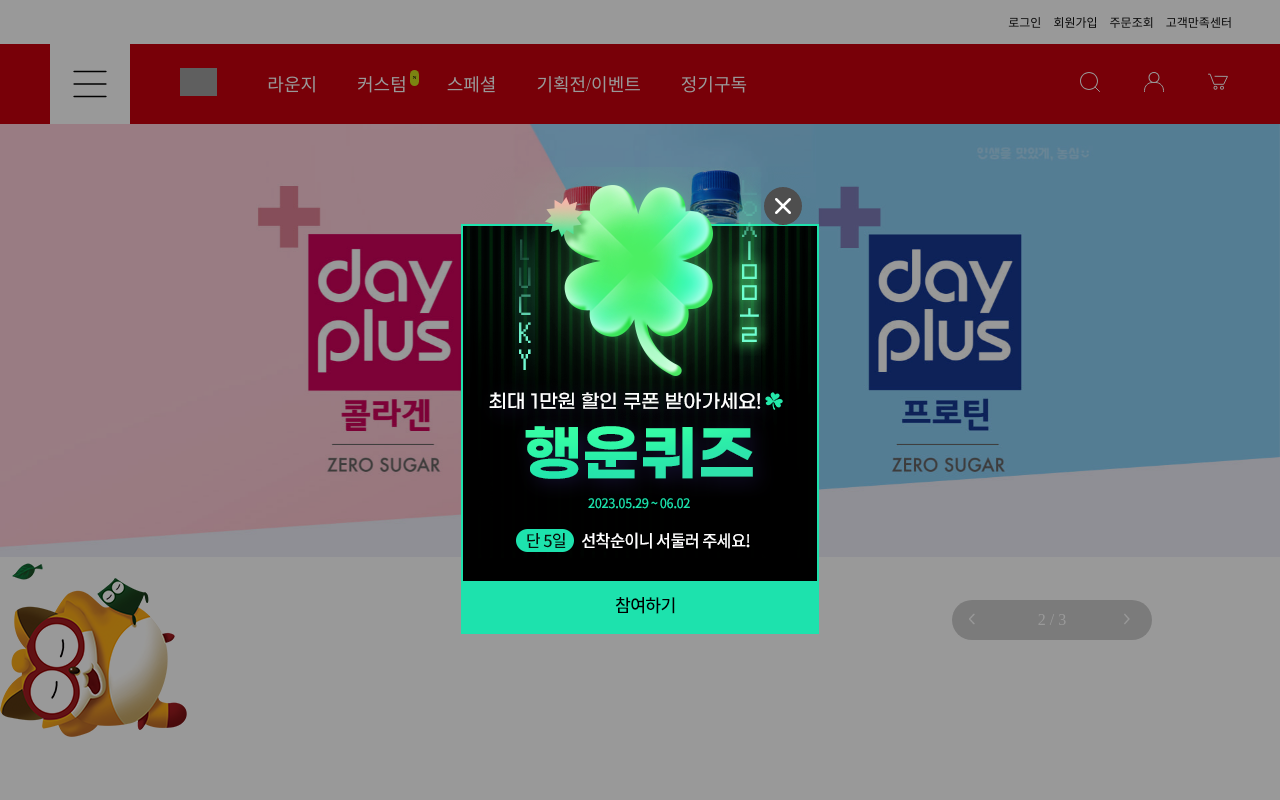
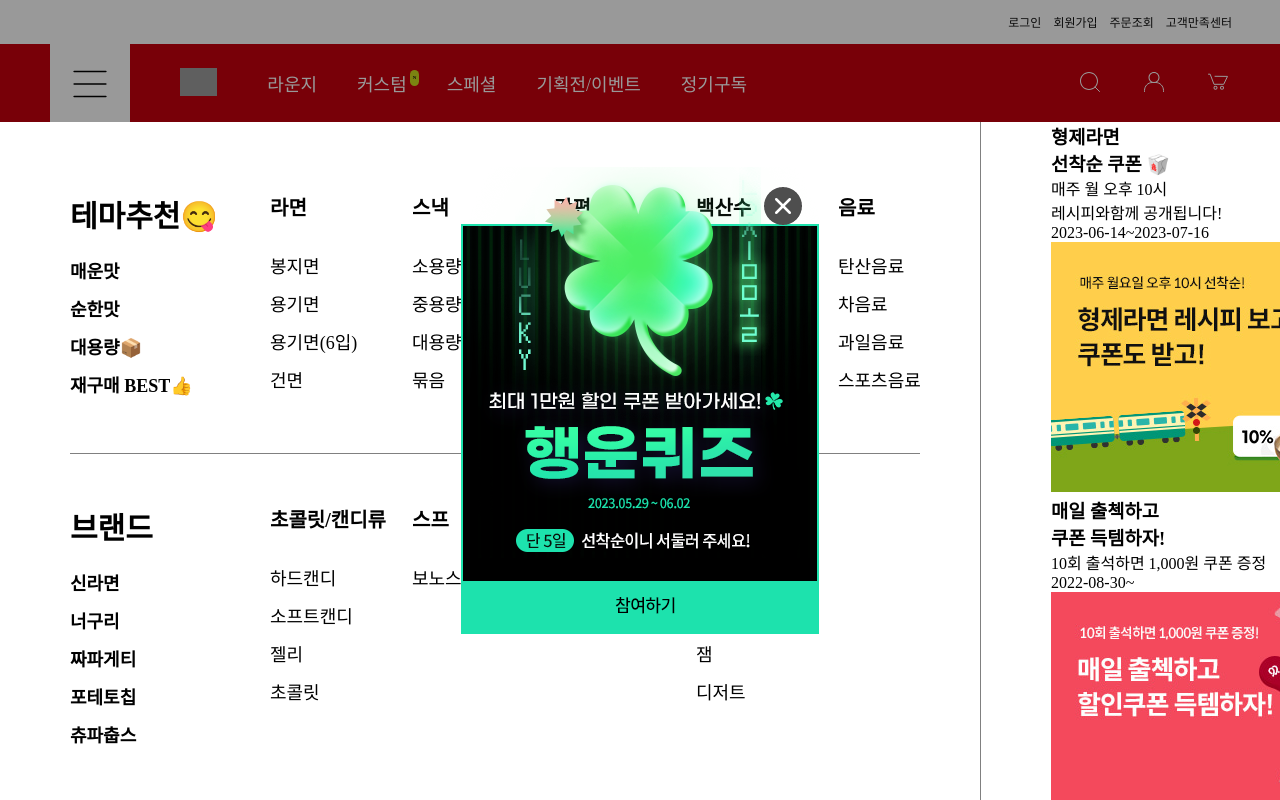
Before and after one commit to mungmung2j/nongsim-vue, a Vue app: page / in a window 1280 px wide. Shown: the top 800 px of the page. Built offline with nearby package versions, Linux system fonts and the light colour scheme; grey boxes are pictures that could not be loaded.

Commit message:
category 마크업 작업중

```diff
--- a/src/App.vue
+++ b/src/App.vue
@@ -1,5 +1,6 @@
 <template>
   <Header></Header>
+  <CategoryMenu></CategoryMenu>
   <Popup></Popup>
   <SwiperBig></SwiperBig>
   <Character></Character>
@@ -24,6 +25,7 @@
 import SwiperSmall from './components/SwiperSmall.vue';
 import Review from './components/Review.vue';
 import Footer from './components/Footer.vue';
+import CategoryMenu from './components/CategoryMenu.vue';
 </script>
 
 <style lang="scss">
--- /dev/null
+++ b/src/components/CategoryMenu.vue
@@ -0,0 +1,305 @@
+<template>
+  <div class="category-menu">
+    <div class="category-menu-detail">
+      <div class="detail-wrap">
+        <div class="detail-top">
+          <div class="detail-theme">
+            <span class="theme-big">테마추천😋</span><span class="theme-span">매운맛</span><span class="theme-span">순한맛</span><span class="theme-span">대용량📦</span><span class="theme-span">재구매 BEST👍</span>
+          </div>
+          <div class="detail-ramen">
+            <span class="ramen-big">라면</span><span class="ramen-span">봉지면</span><span class="ramen-span">용기면</span><span class="ramen-span">용기면(6입)</span><span class="ramen-span">건면</span>
+          </div>
+          <div class="detail-snack">
+            <span class="snack-big">스낵</span><span class="snack-span">소용량</span><span class="snack-span">중용량</span><span class="snack-span">대용량</span><span class="snack-span">묶음</span>
+          </div>
+          <div class="detail-simple">
+            <span class="simple-big">간편식</span><span class="simple-span">소스</span><span class="simple-span">라볶이</span><span class="simple-span">누들핏</span><span class="simple-span">컵누룽Z</span>
+          </div>
+          <div class="detail-backsan">
+            <span class="backsan-big">백산수</span><span class="backsan-span">백산수</span>
+          </div>
+          <div class="detail-drink">
+            <span class="drink-big">음료</span><span class="drink-span">탄산음료</span><span class="drink-span">차음료</span><span class="drink-span">과일음료</span><span class="drink-span">스포츠음료</span>
+          </div>
+        </div>
+        <div class="detail-bottom">
+          <div class="detail-brand">
+            <span class="brand-big">브랜드</span><span class="brand-span">신라면</span><span class="brand-span">너구리</span><span class="brand-span">짜파게티</span><span class="brand-span">포테토칩</span><span class="brand-span">츄파춥스</span>
+          </div>
+          <div class="detail-candy">
+            <span class="candy-big">초콜릿/캔디류</span><span class="candy-span">하드캔디</span><span class="candy-span">소프트캔디</span><span class="candy-span">젤리</span><span class="candy-span">초콜릿</span>
+          </div>
+          <div class="detail-soup">
+            <span class="soup-big">스프</span><span class="soup-span">보노스프</span>
+          </div>
+          <div class="detail-curry">
+            <span class="curry-big">카레</span><span class="curry-span">하우스카레</span>
+          </div>
+          <div class="detail-global">
+            <span class="global-big">글로벌</span><span class="global-span">조미식품</span><span class="global-span">캔</span><span class="global-span">잼</span><span class="global-span">디저트</span>
+          </div>
+        </div>
+      </div>
+    </div>
+    <div class="category-menu-cupon">
+      <div class="cupon-wrap">
+        <a href="#" class="cupon-brother">
+          <div class="brother-text">
+            <h3>형제라면<br>선착순 쿠폰 🥡</h3>
+            <p>매주 월 오후 10시<br>레시피와함께 공개됩니다!</p>
+            <p>2023-06-14~2023-07-16</p>
+          </div>
+          <div class="brother-img">
+            <img src="@/assets/cupon1.jpg" alt=""/>
+          </div>
+        </a>
+        <a href="#" class="cupon-everyday">
+          <div class="everyday-text">
+            <h3>매일 출첵하고<br>쿠폰 득템하자!</h3>
+            <p>10회 출석하면 1,000원 쿠폰 증정</p>
+            <p>2022-08-30~</p>
+          </div>
+          <div class="everyday-img">
+            <img src="@/assets/cupon2.jpg" alt=""/>
+          </div>
+        </a>
+      </div>
+    </div>
+  </div>
+</template>
+
+<style>
+.category-menu{
+  display:flex;
+  position: absolute;
+  top: 122px;
+  bottom: auto;
+  background: #fff;
+  z-index: 99;
+  width: 100%;
+}
+
+.detail-wrap{
+  display:flex;
+  flex-flow:column wrap;
+  padding:70px 0 70px 70px;
+  width:910px;
+  border-right: gray 1px solid;
+  margin-right: 70px;
+}
+
+.detail-top{
+  display:flex;
+  flex-flow: row wrap;
+  padding-bottom: 50px;
+}
+
+.detail-bottom{
+  display:flex;
+  flex-flow:row wrap;
+  padding-top:50px;
+  width:850px;
+  border-top: gray 1px solid;
+}
+
+.detail-theme{
+  display:flex;
+  flex-flow:column wrap;
+  width:200px;
+}
+
+.theme-big{
+  font-size: 30px;
+  font-weight: 700;
+  padding-bottom: 15px;
+}
+
+.brand-big{
+  font-size: 30px;
+  font-weight: 700;
+  padding-bottom: 15px;
+}
+
+.candy-big{
+  font-size: 20px;
+  font-weight: 700;
+  padding-bottom: 25px;
+}
+
+.soup-big{
+  font-size: 20px;
+  font-weight: 700;
+  padding-bottom: 25px;
+}
+
+.global-big{
+  font-size: 20px;
+  font-weight: 700;
+  padding-bottom: 25px;
+}
+
+.global-span{
+  font-size: 18px;
+  padding:6px 0;
+}
+
+.soup-span{
+  font-size: 18px;
+  padding:6px 0;
+}
+
+.candy-span{
+  font-size: 18px;
+  padding:6px 0;
+}
+
+
+
+.brand-span{
+  font-size: 18px;
+  padding:6px 0;
+  font-weight: 700;
+}
+
+.theme-span{
+  font-size: 18px;
+  padding:6px 0;
+  font-weight: 700;
+}
+
+.detail-ramen{
+  display:flex;
+  flex-flow:column wrap;
+  width: 142px;
+}
+
+.ramen-big{
+  font-size: 20px;
+  font-weight: 700;
+  padding-bottom: 25px;
+}
+
+.simple-big{
+  font-size: 20px;
+  font-weight: 700;
+  padding-bottom: 25px;
+}
+
+.backsan-big{
+  font-size: 20px;
+  font-weight: 700;
+  padding-bottom: 25px;
+}
+
+.drink-big{
+  font-size: 20px;
+  font-weight: 700;
+  padding-bottom: 25px;
+}
+
+.curry-big{
+  font-size: 20px;
+  font-weight: 700;
+  padding-bottom: 25px;
+}
+
+.curry-span{
+  font-size: 18px;
+  padding:6px 0;
+}
+
+.drink-span{
+  font-size: 18px;
+  padding:6px 0;
+}
+
+.backsan-span{
+  font-size: 18px;
+  padding:6px 0;
+}
+
+.simple-span{
+  font-size: 18px;
+  padding:6px 0;
+}
+
+.ramen-span{
+  font-size: 18px;
+  padding:6px 0;
+}
+
+.detail-snack{
+  display:flex;
+  flex-flow:column wrap;
+  width: 142px;
+}
+
+.snack-big{
+  font-size: 20px;
+  font-weight: 700;
+  padding-bottom: 25px;
+}
+
+.snack-span{
+  font-size: 18px;
+  padding:6px 0;
+}
+
+.detail-simple{
+  display:flex;
+  flex-flow:column wrap;
+  width: 142px;
+}
+
+.detail-backsan{
+  display:flex;
+  flex-flow:column wrap;
+  width: 142px;
+}
+
+.detail-drink{
+  display:flex;
+  flex-flow:column wrap;
+  width: 142px;
+}
+
+.detail-brand{
+  display:flex;
+  flex-flow:column wrap;
+  width: 200px;
+}
+
+.detail-candy{
+  display:flex;
+  flex-flow:column wrap;
+  width: 142px;
+}
+
+.detail-soup{
+  display:flex;
+  flex-flow:column wrap;
+  width: 142px;
+}
+
+.detail-curry{
+  display:flex;
+  flex-flow:column wrap;
+  width: 142px;
+}
+
+.detail-global{
+  display:flex;
+  flex-flow:column wrap;
+  width: 142px;
+}
+
+.cupon-brother{
+  display:flex;
+  flex-flow:row wrap;
+}
+
+.cupon-everyday{
+  display:flex;
+  flex-flow: row wrap;
+}
+</style>
```
Also changed, not shown: src/assets/cupon1.jpg (added), src/assets/cupon2.jpg (added).
